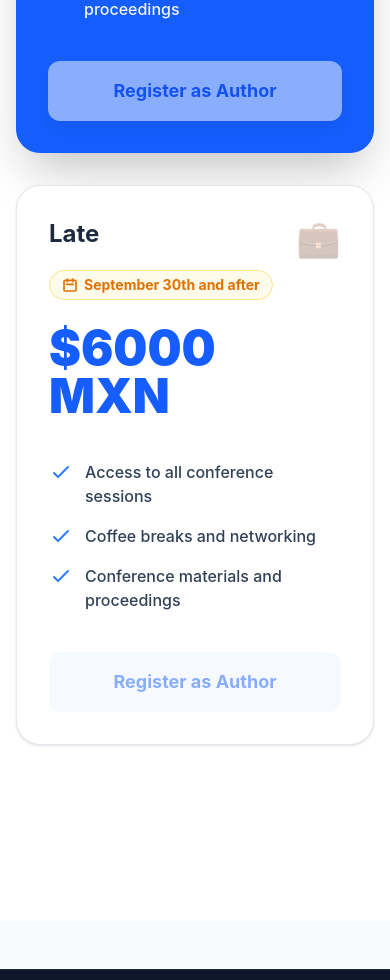
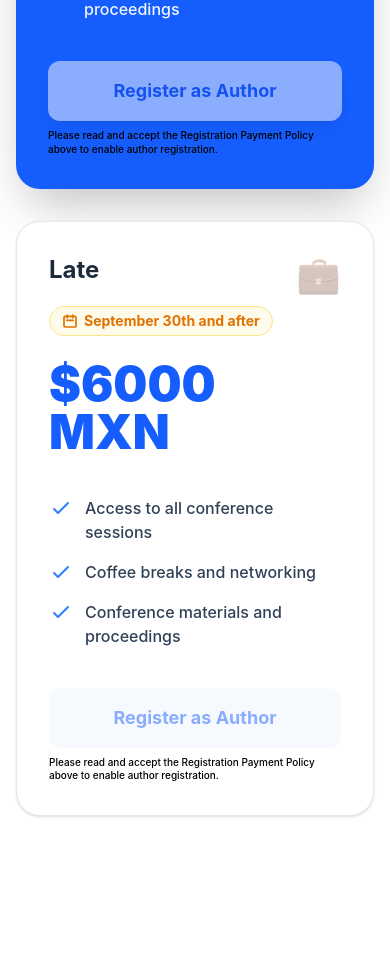
Before and after one commit to Karen616e/AMW2026, a React (Vite) app in the folder amw2026/: page /attend in a window 390 px wide. Shown: the part 885-1865 px from the top of the page. Built offline with nearby package versions, Linux system fonts and the light colour scheme.

Commit message:
Actualizacion de mensaje en botones

```diff
--- a/amw2026/src/components/home/Registration.jsx
+++ b/amw2026/src/components/home/Registration.jsx
@@ -134,7 +134,7 @@ const Registration = () => {
                     <span
                       id="early-payment-policy-tooltip"
                       role="tooltip"
-                      className="pointer-events-none absolute bottom-full left-1/2 z-20 mb-3 w-72 -translate-x-1/2 rounded-xl bg-slate-100 px-4 py-3 text-center text-xs font-medium leading-relaxed text-slate-900 opacity-0 shadow-xl transition-opacity duration-200 group-hover:opacity-100 dark:bg-slate-200"
+                      className="pointer-events-none mt-2 block text-left text-[10px] font-medium leading-snug text-black opacity-100 transition-opacity duration-200 sm:absolute sm:bottom-full sm:left-1/2 sm:mb-3 sm:w-72 sm:-translate-x-1/2 sm:rounded-xl sm:bg-slate-100 sm:px-4 sm:py-3 sm:text-center sm:text-xs sm:leading-relaxed sm:text-slate-900 sm:shadow-xl sm:opacity-0 sm:group-hover:opacity-100 sm:group-focus-within:opacity-100 dark:text-slate-300 sm:dark:bg-slate-200 sm:dark:text-slate-900"
                     >
                       Please read and accept the Registration Payment Policy above to enable author registration.
                     </span>
@@ -186,7 +186,7 @@ const Registration = () => {
                   <span
                     id="late-payment-policy-tooltip"
                     role="tooltip"
-                    className="pointer-events-none absolute bottom-full left-1/2 z-20 mb-3 w-72 -translate-x-1/2 rounded-xl bg-slate-100 px-4 py-3 text-center text-xs font-medium leading-relaxed text-slate-900 opacity-0 shadow-xl transition-opacity duration-200 group-hover:opacity-100 dark:bg-slate-200"
+                    className="pointer-events-none mt-2 block text-left text-[10px] font-medium leading-snug text-black opacity-100 transition-opacity duration-200 sm:absolute sm:bottom-full sm:left-1/2 sm:mb-3 sm:w-72 sm:-translate-x-1/2 sm:rounded-xl sm:bg-slate-100 sm:px-4 sm:py-3 sm:text-center sm:text-xs sm:leading-relaxed sm:text-slate-900 sm:shadow-xl sm:opacity-0 sm:group-hover:opacity-100 sm:group-focus-within:opacity-100 dark:text-slate-300 sm:dark:bg-slate-200 sm:dark:text-slate-900"
                   >
                     Please read and accept the Registration Payment Policy above to enable author registration.
                   </span>
```
